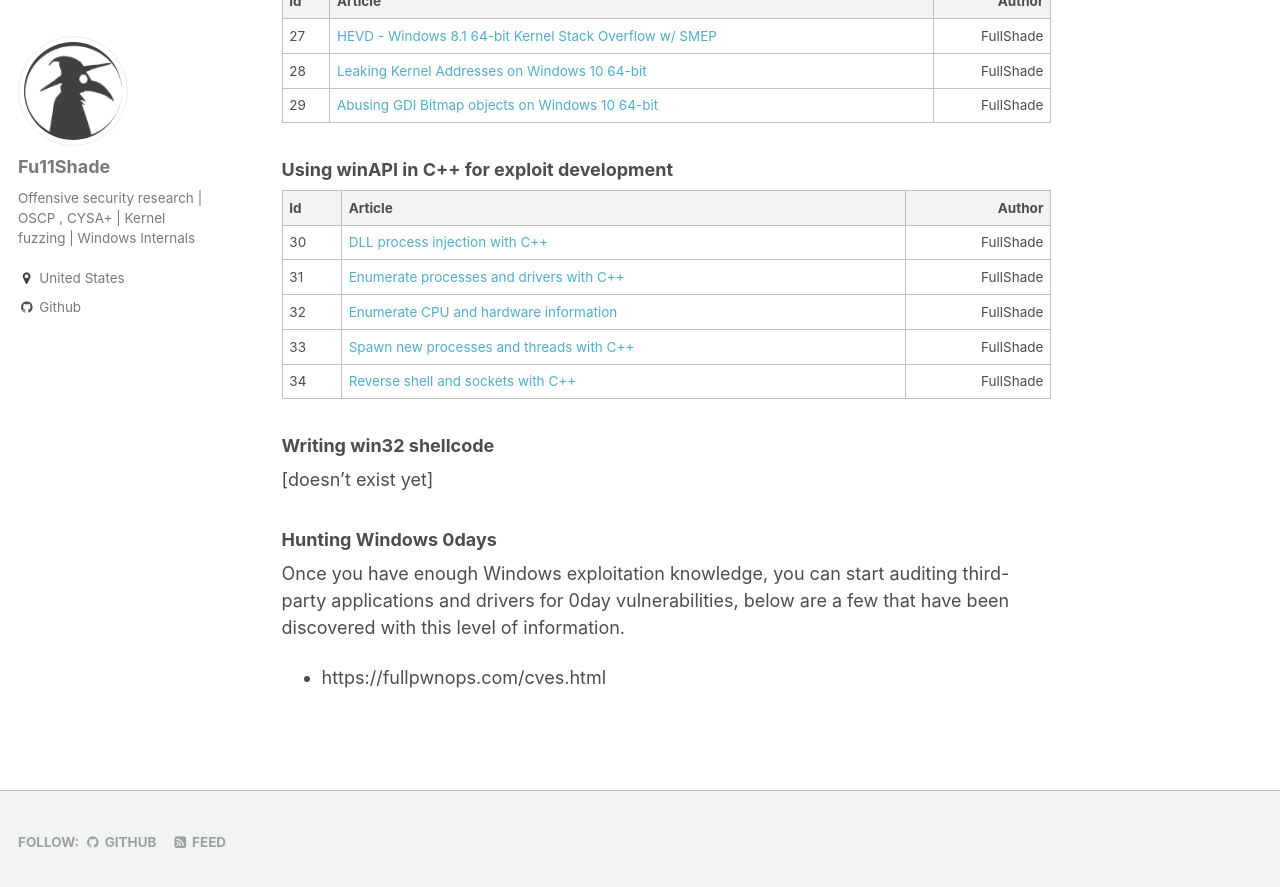
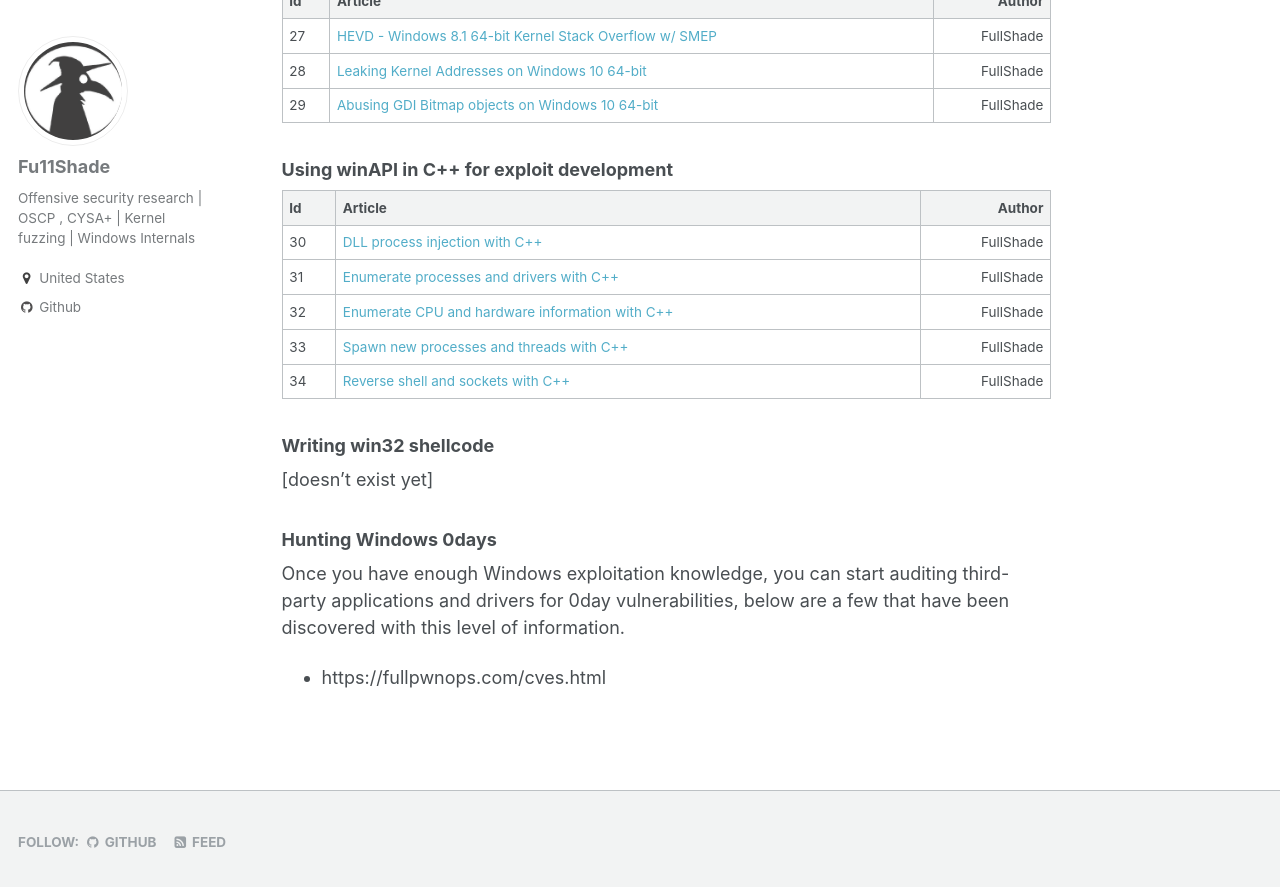
Before and after one commit to asdyxcyxc/FULLSHADE.github.io, a Jekyll site: the page built from _pages/windows-exploitation-pathway.md, in a window 1280 px wide and 900 px high, scrolled down 1904 px. Shown: the top 887 px of the window. Built offline with Jekyll 4.4.1, drawn with Linux system fonts in a browser that asks for light colours.

Commit message:
Update windows-exploitation-pathway.md

```diff
--- a/_pages/windows-exploitation-pathway.md
+++ b/_pages/windows-exploitation-pathway.md
@@ -73,7 +73,7 @@ Fair warning, some of the following posts are not finished yet... Most everythin
 |:---|:--------|--------:|
 | 30 | [DLL process injection with C++]() | FullShade |
 | 31 | [Enumerate processes and drivers with C++](https://fullpwnops.com/Windows-10-kaslr-infoleak/) | FullShade |
-| 32 | [Enumerate CPU and hardware information](https://fullpwnops.com/gdi-exploitation/) | FullShade |
+| 32 | [Enumerate CPU and hardware information with C++](https://fullpwnops.com/gdi-exploitation/) | FullShade |
 | 33 | [Spawn new processes and threads  with C++](https://fullpwnops.com/gdi-exploitation/) | FullShade |
 | 34 | [Reverse shell and sockets with C++](https://fullpwnops.com/gdi-exploitation/) | FullShade |
 
```
